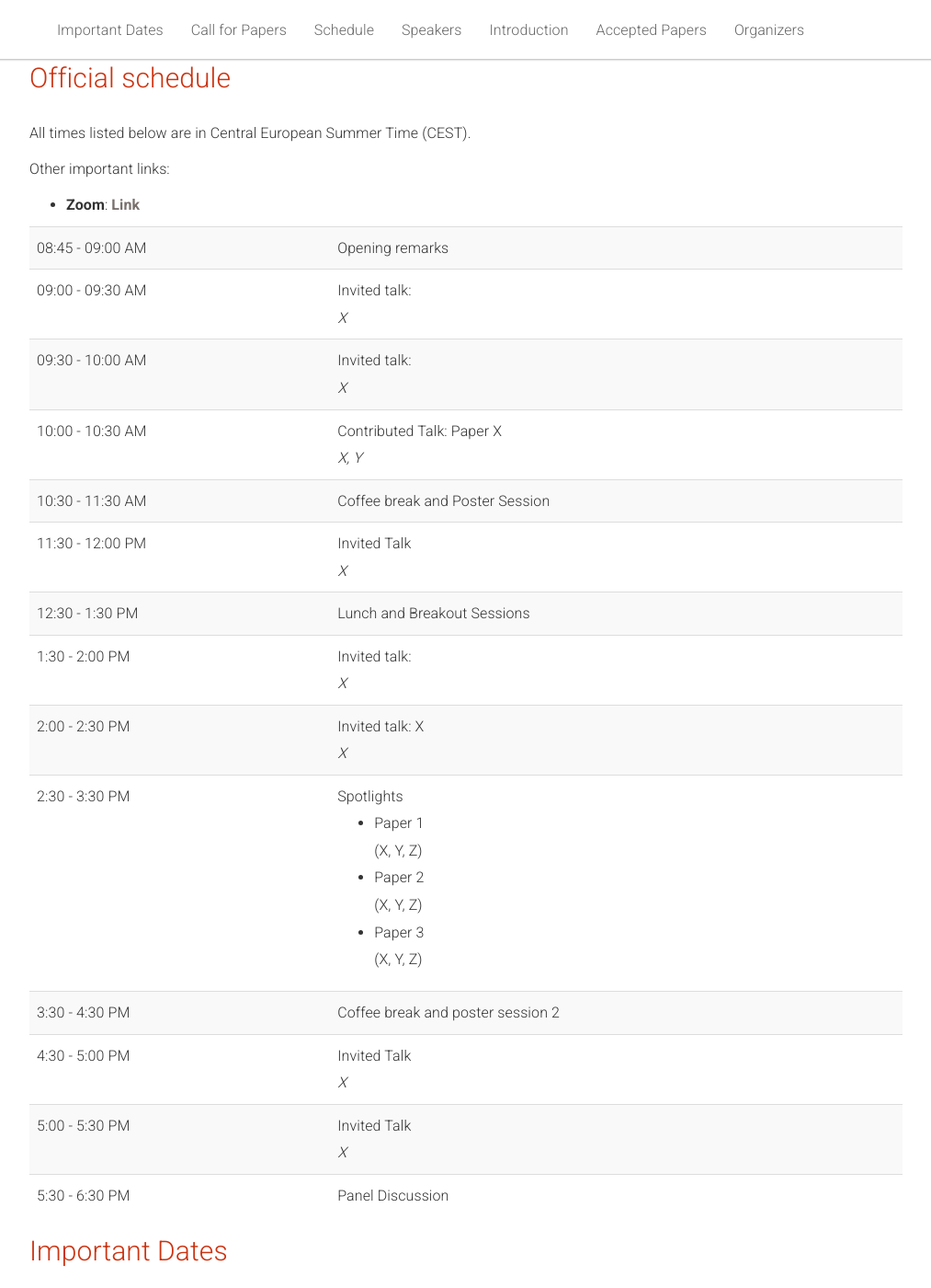
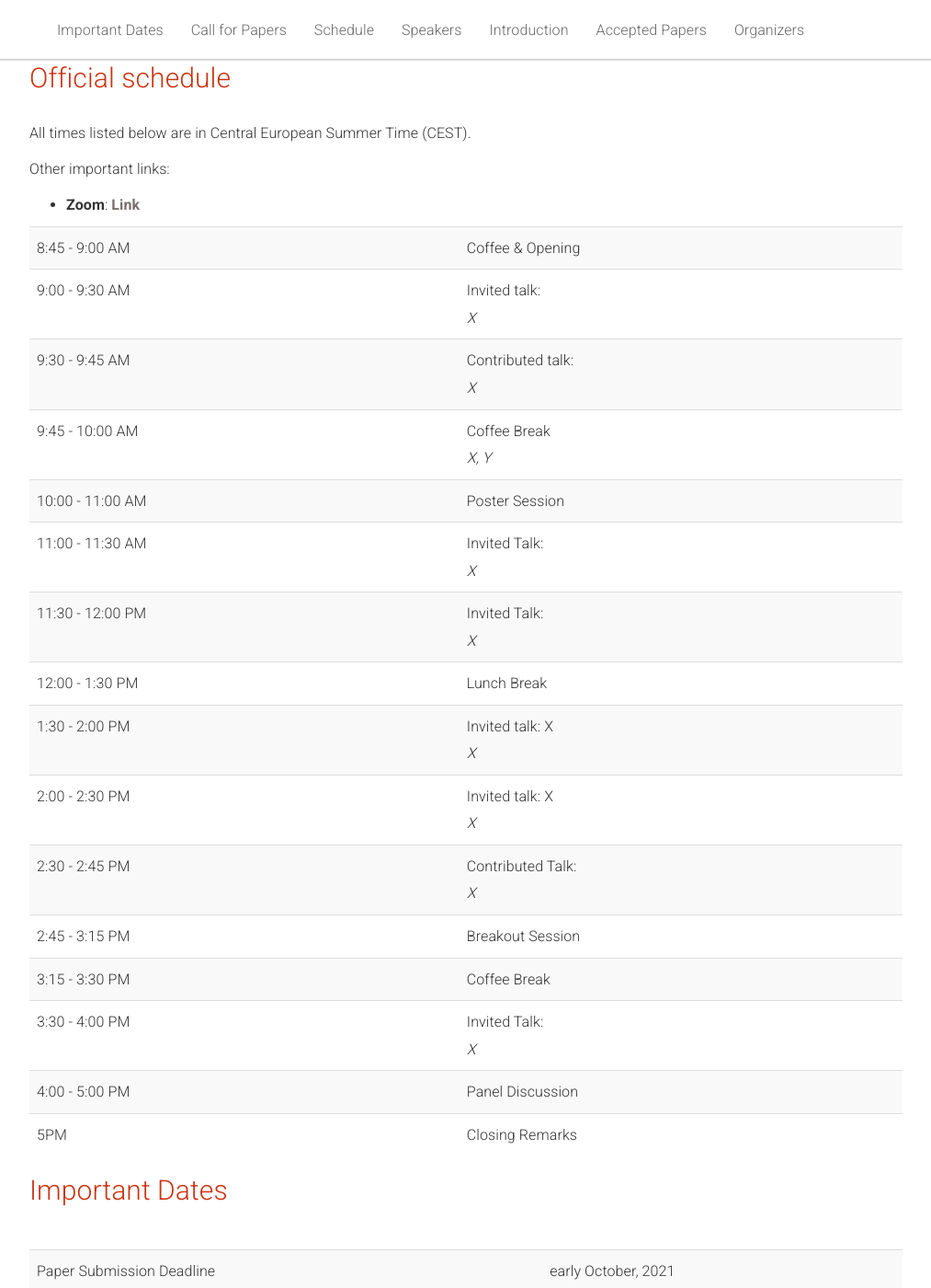
Before and after one commit to autorlworkshop/autorlworkshop.github.io, a Jekyll site: the page built from _pages/home.md, in a window 1280 px wide and 1400 px high, scrolled down 578 px. Shown: the whole window at 92% size, without its empty margins (133-1146 px from the left). Built offline with Jekyll 4.4.1, drawn with Linux system fonts in a browser that asks for light colours; some of the changed text lies outside the part shown.

Commit message:
Update timetable, email

```diff
--- a/_pages/home.md
+++ b/_pages/home.md
@@ -57,55 +57,62 @@ acknowledgements: ""
     <table class="table table-striped">
       <tbody>
         <tr>
-          <td>08:45 - 09:00 AM</td>
+          <td>8:45 - 9:00 AM</td>
           <td>
-            Opening remarks
+            Coffee & Opening
           </td>
         </tr>
         <tr>
-          <td>09:00 - 09:30 AM</td>
+          <td>9:00 - 9:30 AM</td>
           <td>
             Invited talk:  <br/>
             <i> X </i>
           </td>
         </tr>
         <tr>
-          <td>09:30 - 10:00 AM</td>
+          <td>9:30 - 9:45 AM</td>
           <td>
-            Invited talk:  <br/>
+            Contributed talk:  <br/>
             <i> X </i>
           </td>
         </tr>
         <tr>
-          <td>10:00 - 10:30 AM</td>
+          <td>9:45 - 10:00 AM</td>
           <td>
-            Contributed Talk: Paper X <br/>
+            Coffee Break <br/>
             <i> X, Y </i>
           </td>
         </tr>
         <tr>
-          <td>10:30 - 11:30 AM</td>
+          <td>10:00 - 11:00 AM</td>
           <td>
-            Coffee break and Poster Session
+            Poster Session
+          </td>
+        </tr>
+        <tr>
+          <td>11:00 - 11:30 AM</td>
+          <td>
+            Invited Talk: <br/>
+            <i> X </i>
           </td>
         </tr>
         <tr>
           <td>11:30 - 12:00 PM</td>
           <td>
-            Invited Talk <br/>
+            Invited Talk: <br/>
             <i> X </i>
           </td>
         </tr>
         <tr>
-          <td>12:30 - 1:30 PM</td>
+          <td>12:00 - 1:30 PM</td>
           <td>
-            Lunch and Breakout Sessions
+            Lunch Break
           </td>
         </tr>
         <tr>
           <td>1:30 - 2:00 PM</td>
           <td>
-            Invited talk: <br/>
+            Invited talk: X <br/>
             <i> X </i>
           </td>
         </tr>
@@ -117,44 +124,40 @@ acknowledgements: ""
           </td>
         </tr>
         <tr>
-          <td>2:30 - 3:30 PM</td>
+          <td>2:30 - 2:45 PM</td>
           <td>
-            Spotlights
-            <ul>
-            <li>Paper 1<br>
-            (X, Y, Z)</li>
-            <li>Paper 2<br>
-            (X, Y, Z)
-            </li>
-            <li>Paper 3<br>
-            (X, Y, Z)
-            </li>
-            </ul>
-          </td>
-        </tr>
-        <tr>
-          <td>3:30 - 4:30 PM</td>
-          <td>
-            Coffee break and poster session 2
-          </td>
-        </tr>
-        <tr>
-          <td>4:30 - 5:00 PM</td>
-          <td>
-            Invited Talk <br/>
+            Contributed Talk: <br/>
             <i> X </i>
           </td>
         </tr>
         <tr>
-          <td>5:00 - 5:30 PM</td>
+          <td>2:45 - 3:15 PM</td>
           <td>
-            Invited Talk <br/>
+            Breakout Session
+          </td>
+        </tr>
+        <tr>
+          <td>3:15 - 3:30 PM</td>
+          <td>
+            Coffee Break
+          </td>
+        </tr>
+        <tr>
+          <td>3:30 - 4:00 PM</td>
+          <td>
+            Invited Talk: <br/>
             <i> X </i>
           </td>
         </tr>
         <tr>
-          <td>5:30 - 6:30 PM</td>
+          <td>4:00 - 5:00 PM</td>
           <td> Panel Discussion </td>
+        </tr>
+        <tr>
+          <td>5PM</td>
+          <td>
+            Closing Remarks
+          </td>
         </tr>
       </tbody>
     </table>
@@ -221,7 +224,7 @@ acknowledgements: ""
         Submissions should be uploaded on OpenReview: <a class="red" href="https://openreview.net/">AutoRL submission link</a>
       </p>
       <p>
-        In case of any issues or questions, feel free to email the workshop organizers at: <a href="mailto:autorlworkshop@gmail.com" class="red">autorlworkshop@gmail.com</a>.
+        In case of any issues or questions, feel free to email the workshop organizers at: <a href="mailto:autorlworkshop@ai.uni-hannover.de" class="red">autorlworkshop@ai.uni-hannover.de</a>.
       </p>
 
   </div>
```
